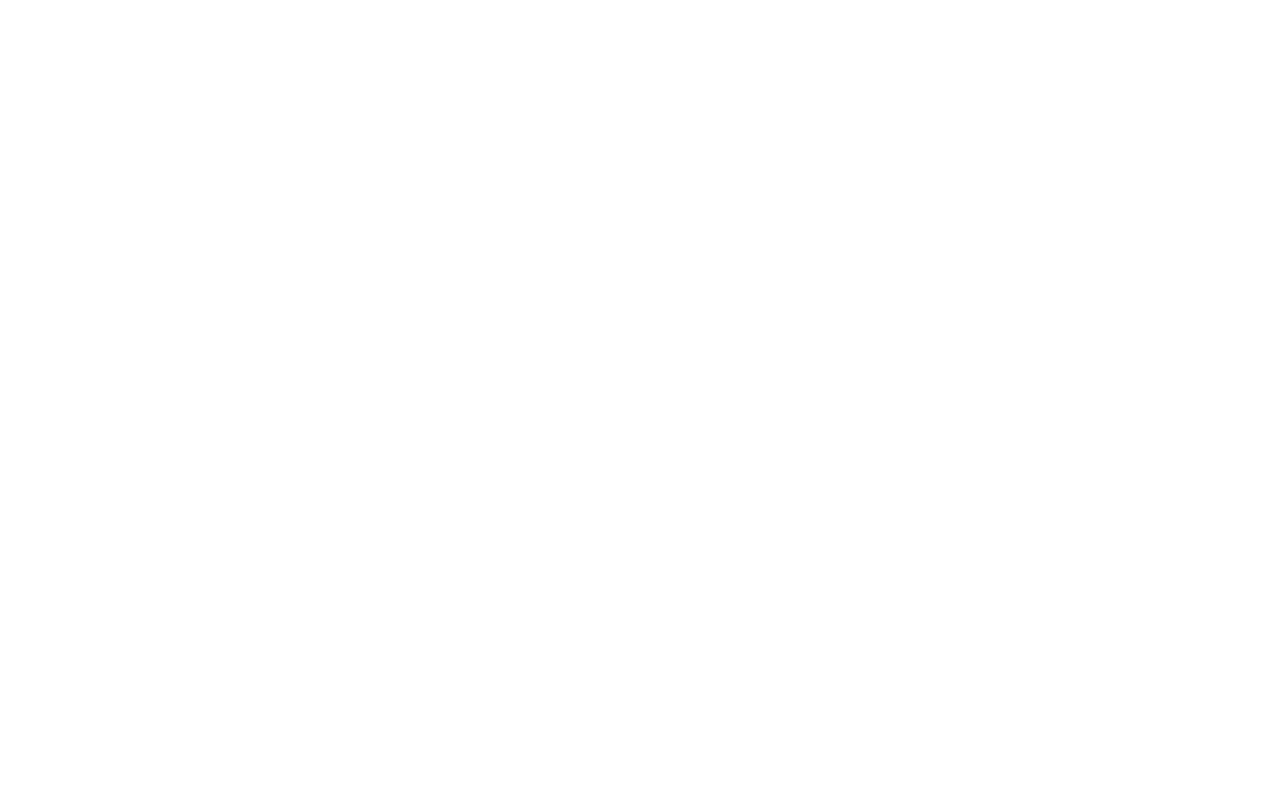
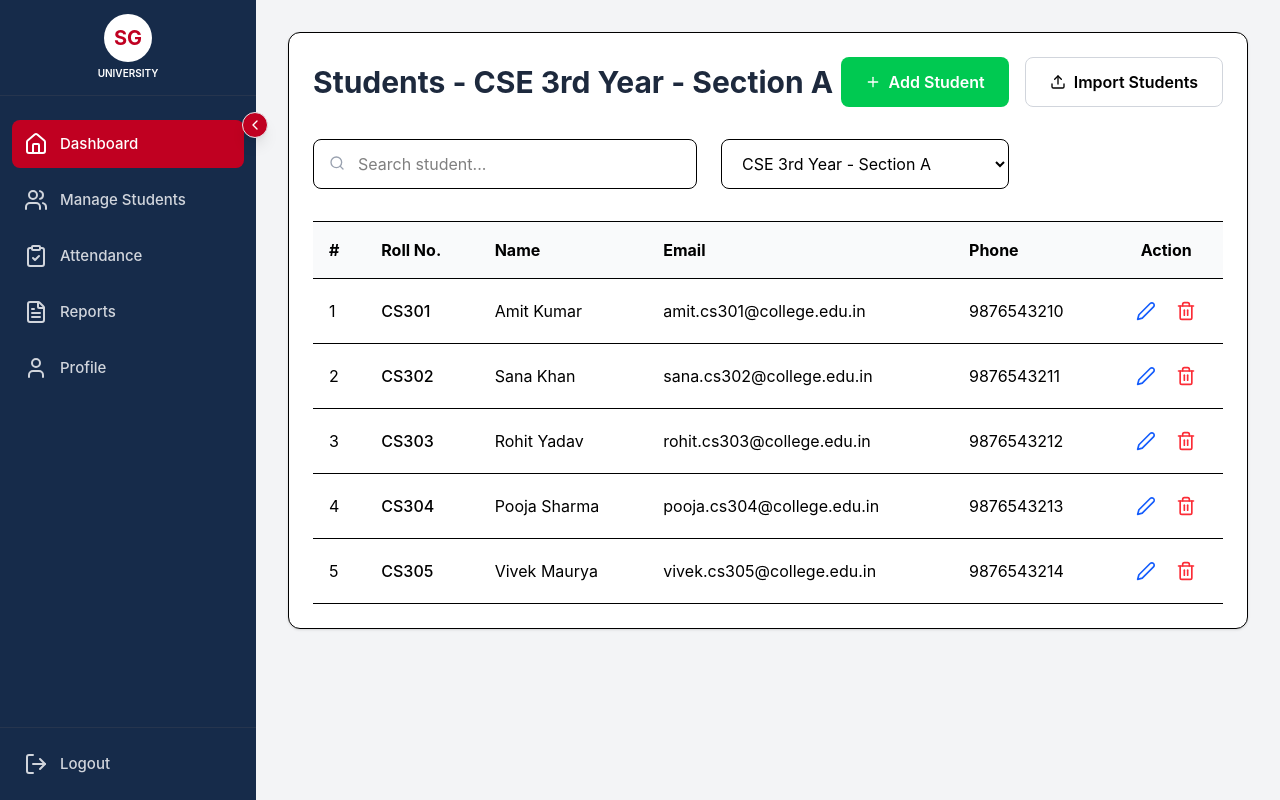
Before and after one commit to Nikhilguleria98/SGGS-Attendance-system, a React (Vite) app in the folder client/: page /teacher/dashboard in a window 1280 px wide. Before the commit this address had no page. Built offline with nearby package versions, Linux system fonts and the light colour scheme.

Commit message:
Routing fix - Jasnoor

```diff
--- a/client/src/App.jsx
+++ b/client/src/App.jsx
@@ -1,23 +1,54 @@
-import Navbar from './components/GlobalComp/Navbar'
-import { Routes, Route } from 'react-router-dom'
-import DashboardLayout from './components/GlobalComp/DashboardLayout'
-import HodDashboardPage from './Pages/ADMINpages/HodDashboardPage'
-import TeacherHome from './Pages/Teacherspages/TeacherHome'
+import React from 'react';
+import { Routes, Route } from 'react-router-dom';
+
+import DashboardLayout from './components/GlobalComp/DashboardLayout';
+import PublicLayout from './components/GlobalComp/PublicLayout';
+
+import HodDashboardPage from './Pages/ADMINpages/HodDashboardPage';
+import ManageTeachers from './Pages/ADMINpages/ManageTeachers';
+import CreateDepartment from './Pages/ADMINpages/createDepartment';
+
+import Landingpage from './Pages/Defaultpages/Landingpage';
+import Aboutuspage from './Pages/Defaultpages/Aboutuspage';
+import Contactuspage from './Pages/Defaultpages/Contactuspage';
+import TeacherHome from './Pages/Teacherspages/TeacherHome';
 
 const App = () => {
   return (
-    <>
-      <Routes>
-        <Route path="/hod" element={<DashboardLayout role="hod" />}>
-          <Route path="dashboard" element={<HodDashboardPage />} />
-        </Route>
-        <Route path='/teacherhome' element={<TeacherHome/>}/>
+    <Routes>
+      {/* HOD Routes */}
+      <Route path="/hod" element={<DashboardLayout role="hod" />}>
+        <Route path="dashboard"         element={<HodDashboardPage />} />
+        <Route path="teachers"          element={<ManageTeachers />} />
+        <Route path="departments"       element={<CreateDepartment />} />
+        <Route path="students"          element={<div className="p-8"><h1 className="text-2xl font-bold">Manage Students</h1><p className="text-gray-500 mt-2">Coming Soon</p></div>} />
+        <Route path="profile"           element={<div className="p-8"><h1 className="text-2xl font-bold">HOD Profile</h1><p className="text-gray-500 mt-2">Coming Soon</p></div>} />
+      </Route>
 
-        {/* Fallback route */}
-        <Route path="/" element={<Navbar />} />
-      </Routes>
-    </>
-  )
-}
+      {/* Teacher Routes */}
+      <Route path="/teacher" element={<DashboardLayout role="teacher" />}>
+        <Route path="dashboard"         element={<TeacherHome />} />
+        <Route path="manage-students"   element={<div className="p-8"><h1 className="text-2xl font-bold">Manage Students</h1></div>} />
+        <Route path="attendance"        element={<div className="p-8"><h1 className="text-2xl font-bold">Mark Attendance</h1></div>} />
+        <Route path="reports"           element={<div className="p-8"><h1 className="text-2xl font-bold">Attendance Reports</h1></div>} />
+        <Route path="profile"           element={<div className="p-8"><h1 className="text-2xl font-bold">Teacher Profile</h1></div>} />
+      </Route>
 
-export default App
+      {/* Student Routes */}
+      <Route path="/student" element={<DashboardLayout role="student" />}>
+        <Route path="dashboard"         element={<div className="p-8"><h1 className="text-2xl font-bold">Student Dashboard</h1></div>} />
+        <Route path="attendance"        element={<div className="p-8"><h1 className="text-2xl font-bold">My Attendance</h1></div>} />
+        <Route path="profile"           element={<div className="p-8"><h1 className="text-2xl font-bold">Student Profile</h1></div>} />
+      </Route>
+
+      {/* Public Routes */}
+      <Route element={<PublicLayout />}>
+        <Route path="/"           element={<Landingpage />} />
+        <Route path="/about-us"   element={<Aboutuspage />} />
+        <Route path="/contact-us" element={<Contactuspage />} />
+      </Route>
+    </Routes>
+  );
+};
+
+export default App;
--- a/client/src/components/ADMINComp/HodDashboard/QuickActions.jsx
+++ b/client/src/components/ADMINComp/HodDashboard/QuickActions.jsx
@@ -1,13 +1,16 @@
 import React from 'react';
+import { useNavigate } from 'react-router-dom';
 
 const actions = [
-  { label: 'Add Teachers', color: 'bg-[#c00021] hover:bg-[#a0001a]' },
-  { label: 'Create Department', color: 'bg-[#162b4a] hover:bg-[#0f1d33]' },
-  { label: 'Add Students', color: 'bg-[#c00021] hover:bg-[#a0001a]' },
-  { label: 'View Report', color: 'bg-[#c00021] hover:bg-[#a0001a]' },
+  { label: 'Add Teachers', color: 'bg-[#c00021] hover:bg-[#a0001a]', path: '/hod/teachers' },
+  { label: 'Create Department', color: 'bg-[#162b4a] hover:bg-[#0f1d33]', path: '/hod/departments' },
+  { label: 'Add Students', color: 'bg-[#c00021] hover:bg-[#a0001a]', path: '/hod/students' },
+  { label: 'View Report', color: 'bg-[#c00021] hover:bg-[#a0001a]', path: '/teacher/reports' },
 ];
 
 const QuickActions = () => {
+  const navigate = useNavigate();
+
   return (
     <div className="mt-8 mb-8">
       <h3 className="text-2xl font-bold text-[#1a2332] mb-6">Quick Actions</h3>
@@ -15,7 +18,8 @@ const QuickActions = () => {
         {actions.map((action, index) => (
           <button
             key={index}
-            className={`${action.color} text-white font-medium py-3 px-4 rounded-xl shadow-sm transition-colors text-lg`}
+            onClick={() => navigate(action.path)}
+            className={`${action.color} text-white font-medium py-3 px-4 rounded-xl shadow-sm transition-colors text-lg cursor-pointer`}
           >
             {action.label}
           </button>
```
